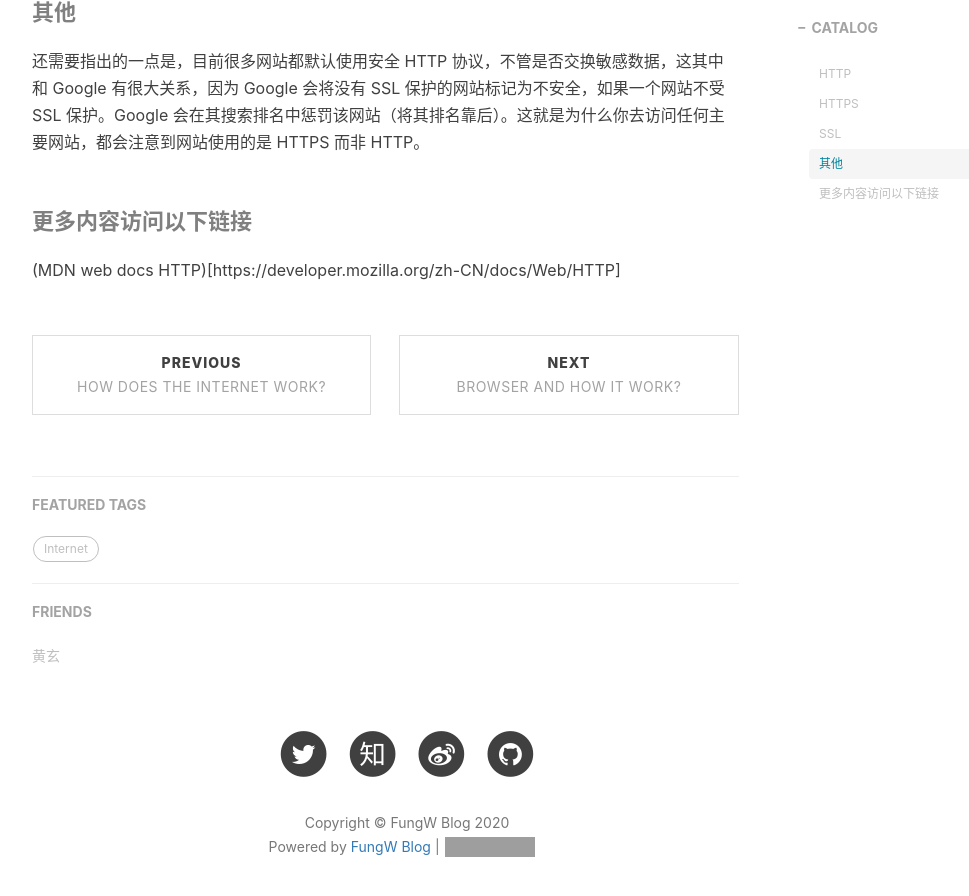
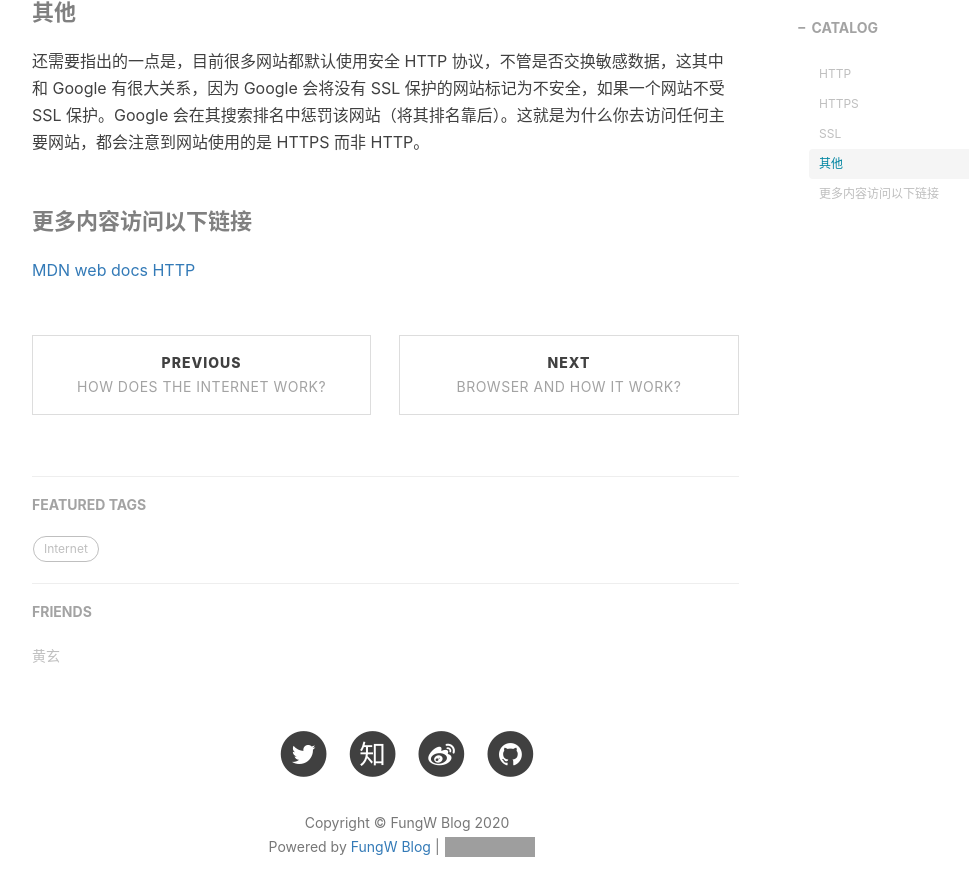
Before and after one commit to fungwey/fungwey.github.io, a Jekyll site: the page built from _posts/Internet/2020-11-05-What-is-HTTP.md, in a window 1280 px wide and 900 px high, scrolled down 2008 px. Shown: the top 896 px of the window, without its empty margins (233-1202 px from the left). Built offline with Jekyll 4.4.1, drawn with Linux system fonts in a browser that asks for light colours; nearby versions of some CDN libraries; comment, search, counter and statistics services are not loaded; grey boxes are pictures that could not be loaded.

Commit message:
add http

```diff
--- a/_posts/Internet/2020-11-05-What-is-HTTP.md
+++ b/_posts/Internet/2020-11-05-What-is-HTTP.md
@@ -44,4 +44,4 @@ HTTPS 使用的另一个协议叫做 TLS，TLS 或传输层安全性协议是最
 
 #### 更多内容访问以下链接
 
-(MDN web docs HTTP)[https://developer.mozilla.org/zh-CN/docs/Web/HTTP]
+[MDN web docs HTTP](https://developer.mozilla.org/zh-CN/docs/Web/HTTP)
```
